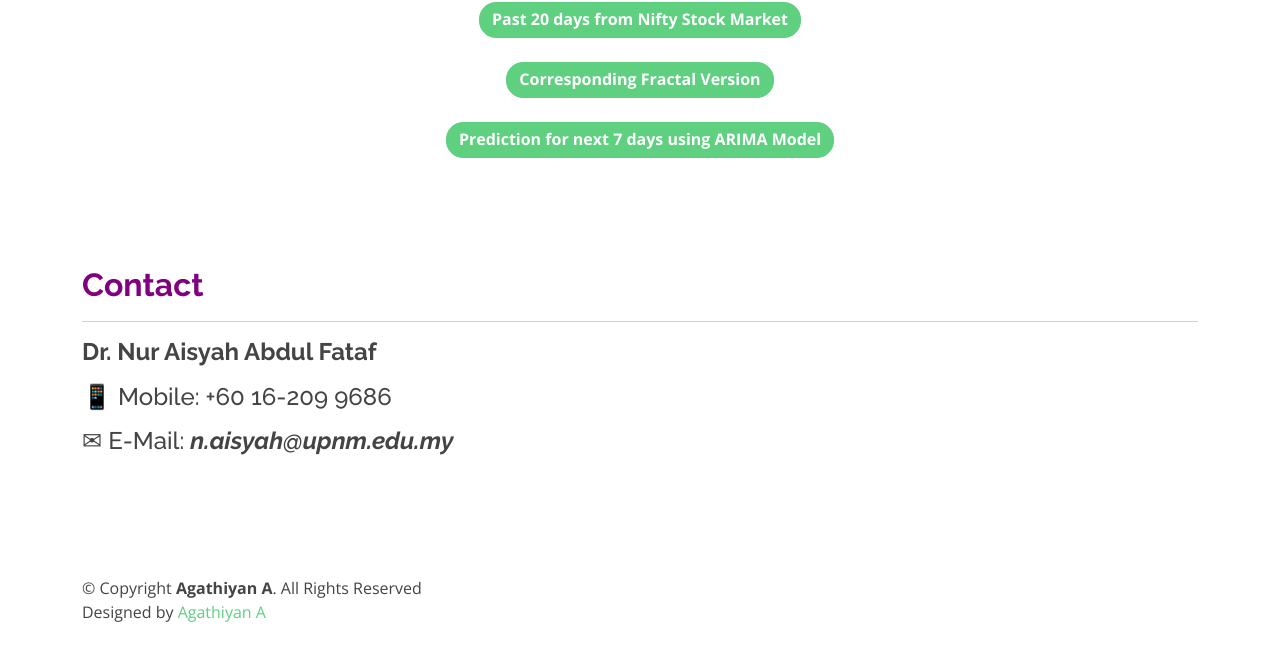
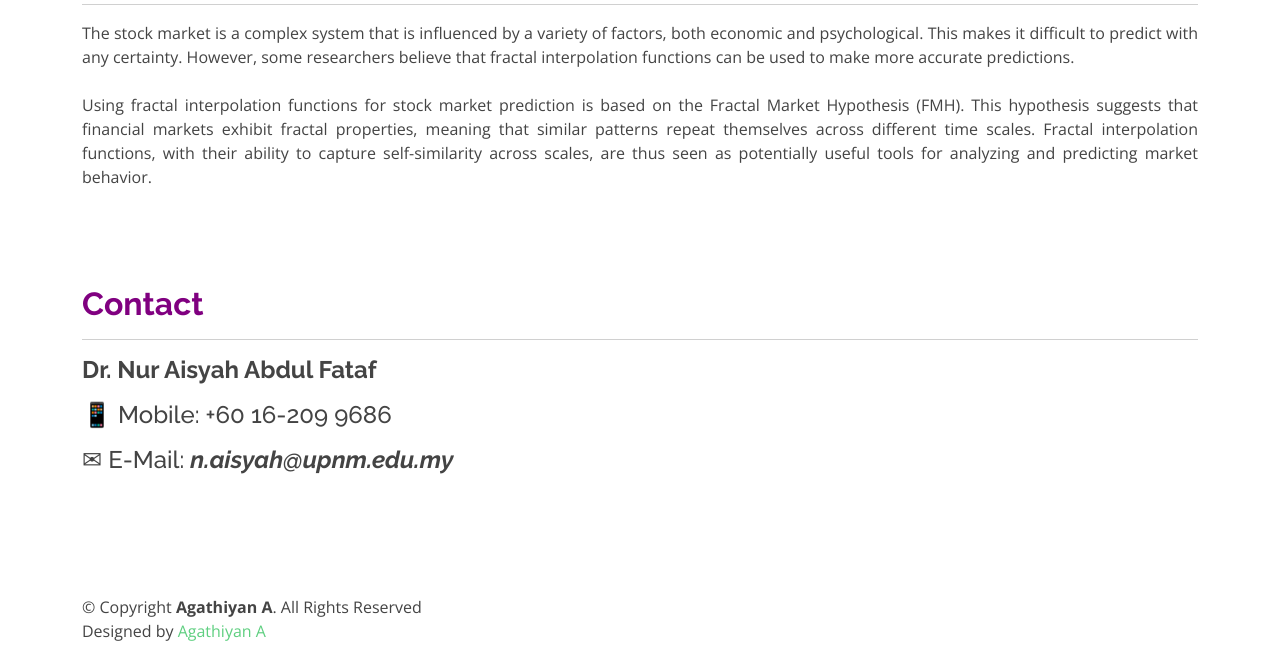
Before and after one commit to Agathiyan98/MTE2024, a plain HTML site: page events.html in a window 1280 px wide. Shown: the part 614-1281 px from the top of the page. Drawn offline with nearby package versions, Linux system fonts and the light colour scheme.

Commit message:
Update events.html

```diff
--- a/events.html
+++ b/events.html
@@ -119,67 +119,21 @@
 </div>
 </div>
 
+<!-- ======= Contact Section ======= -->
+<div class="container">
+  <div class="row">
+    <div class=" title wow flipInY" data-wow-delay="0.5s">
+      <h2 style="color: 	purple;"><b>Description</b></h2>
+      <hr>
+      <p style="text-align:justify;">
+        The stock market is a complex system that is influenced by a variety of factors, both economic and psychological. This makes it difficult to predict with any certainty. However, some researchers believe that fractal interpolation functions can be used to make more accurate predictions.<br><br>
+        Using fractal interpolation functions for stock market prediction is based on the Fractal Market Hypothesis (FMH). This hypothesis suggests that financial markets exhibit fractal properties, meaning that similar patterns repeat themselves across different time scales. Fractal interpolation functions, with their ability to capture self-similarity across scales, are thus seen as potentially useful tools for analyzing and predicting market behavior.
 
-    <!-- ======= Contact Section ======= -->
-    <section id="contact" class="contact">
+     </div>
+     <div style="min-height: 10vh;"></div>
+</section><!-- End Contact Section -->
 
-      <div class="col-md-12">
-        <br><br>
-        <center>
-          <a style="color:white;" href="#" download>
-            <!-- <button class="brochuredlbtn">Nifty
-              Website</button> -->
-            <button class="brochuredlbtn" style="
-              background: #5fcf80;
-              color: white;
-              border: 1px solid #5fcf80;
-              border-radius: 17px;
-              /* padding: 9px; */
-              padding-right: 12px;
-              padding-left: 12px;
-              padding-top: 4px;
-              padding-bottom: 6px;
-              font-weight: bold;
-          " onclick="DownloadFile()">Past 20 days from Nifty Stock Market</button>
-          </a>
-        </center><br>
-        <center>
-          <a class="brochuredlbtn" onclick="window.location.href='events.html'">
-            <!-- <button class="brochuredlbtn">Nifty
-              Website</button> -->
-            <button class="brochuredlbtn" style="
-              background: #5fcf80;
-              color: white;
-              border: 1px solid #5fcf80;
-              border-radius: 17px;
-              /* padding: 9px; */
-              padding-right: 12px;
-              padding-left: 12px;
-              padding-top: 4px;
-              padding-bottom: 6px;
-              font-weight: bold;
-          ">Corresponding Fractal Version</button>
-          </a><br><br>
-        </center>
-        <center>
-          <a class="brochuredlbtn" onclick="window.location.href='events.html'">
-            <!-- <button class="brochuredlbtn">Nifty
-              Website</button> -->
-            <button class="brochuredlbtn" style="
-              background: #5fcf80;
-              color: white;
-              border: 1px solid #5fcf80;
-              border-radius: 17px;
-              /* padding: 9px; */
-              padding-right: 12px;
-              padding-left: 12px;
-              padding-top: 4px;
-              padding-bottom: 6px;
-              font-weight: bold;
-          ">Prediction for next 7 days using ARIMA Model</button>
-          </a><br><br>
-        </center>
-      <br></div></div>
+
       <!-- ======= Contact Section ======= -->
       <div class="container">
         <div class="row">
```
